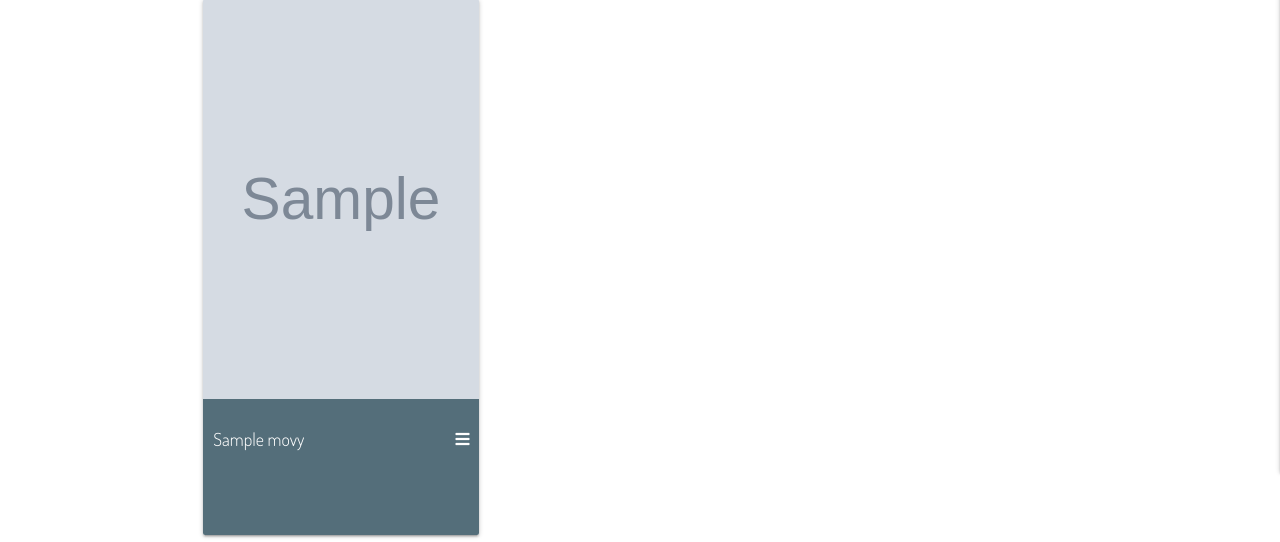
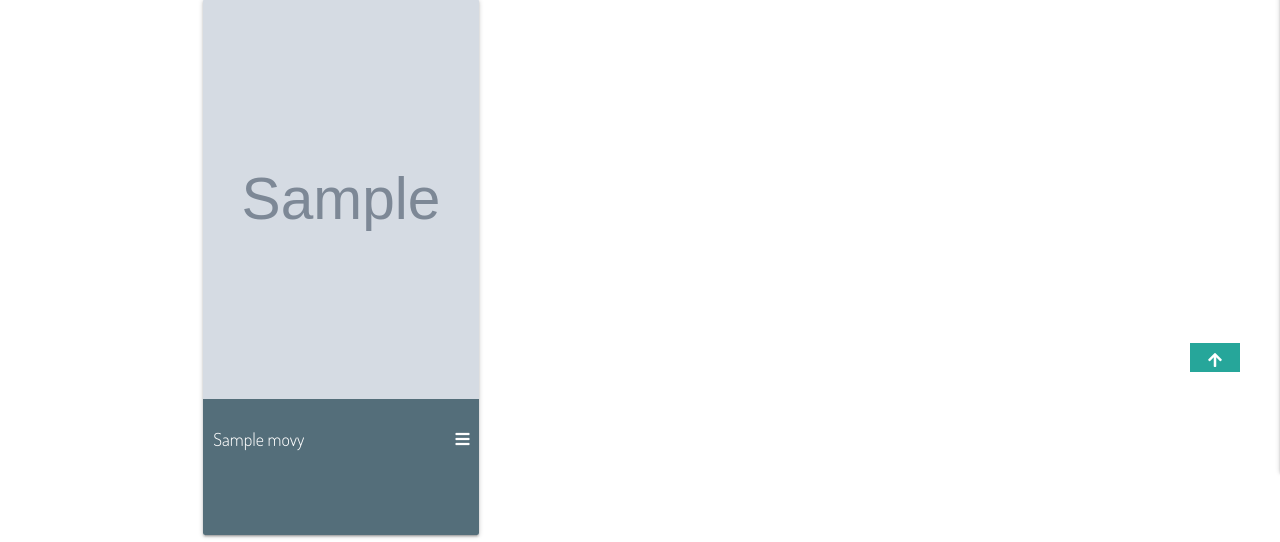
Before and after one commit to Leeap83/Movie-Database, a Flask app: page /search in a window 1280 px wide. Shown: the part 388-930 px from the top of the page. Run offline with Flask 2, Linux system fonts and the light colour scheme; grey boxes marked "Sample" are stand-in pictures; a database or web service that is not in the repository returns one stand-in record (values such as "Sample title"); some libraries are stand-ins or nearby versions.

Commit message:
Added a fixed return to top button on get_movies.html using jquery & CSS

```diff
--- a/static/css/style.css
+++ b/static/css/style.css
@@ -92,6 +92,18 @@ h2 {
     width: 150px;
 }
 
+#topBtn {
+    position: fixed;
+    bottom: 40px;
+    right: 40px;
+    font-size: 25px;
+    width: 50px;
+    background: #26a69a;
+    color: #fff;
+    border: none;
+    cursor: pointer;
+}
+
 /*---------------Favourites*/
 
 .fa-heart {
--- a/static/js/script.js
+++ b/static/js/script.js
@@ -4,6 +4,9 @@
     $('select').formSelect();
     $("input[type='radio'] [name='rating']:checked").val();
     $('.modal').modal();
+    $('#topBtn').click(function(){
+        $('html ,body').animate({scrollTop : 0},800);
+    });
     $('.datepicker').datepicker({
         format: "dd mmmm, yyyy",
         yearRange: [1950,2025],
--- a/templates/get_movies.html
+++ b/templates/get_movies.html
@@ -94,6 +94,8 @@
                     </div>
                 </div>
             {% endfor %}
+            <!-- Return to top -->
+            <button id="topBtn"><i class="fas fa-arrow-up"></i></button>
         </div>
     </div>
     {% else %}
```
